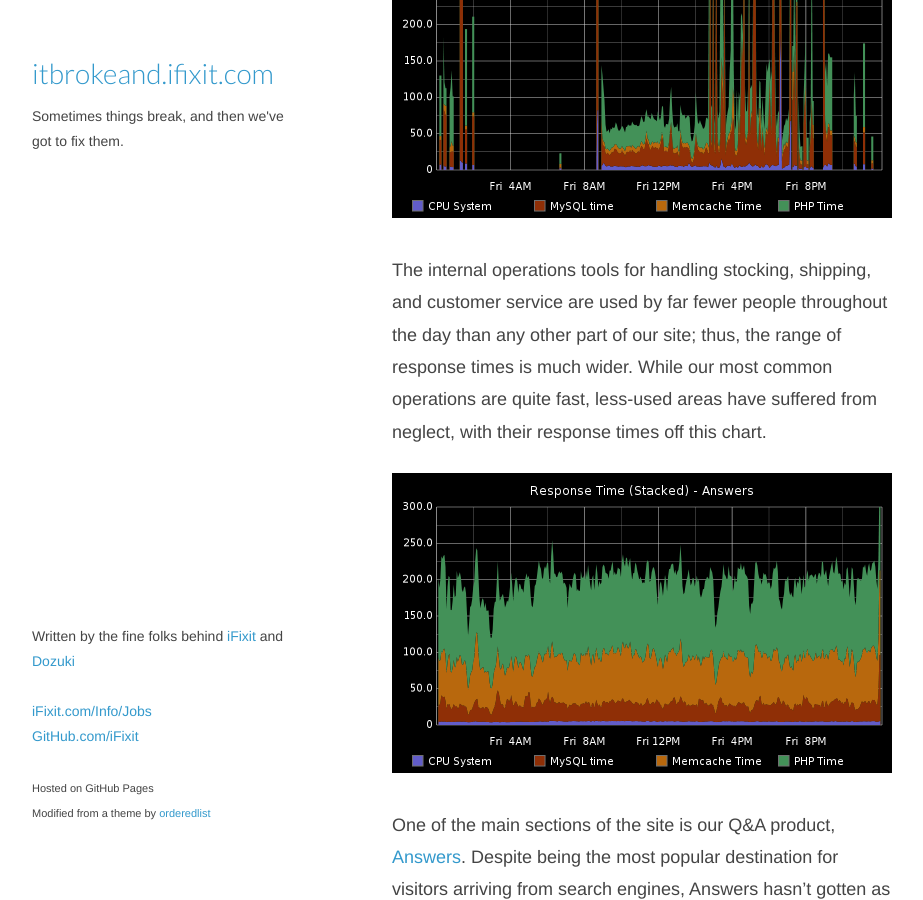
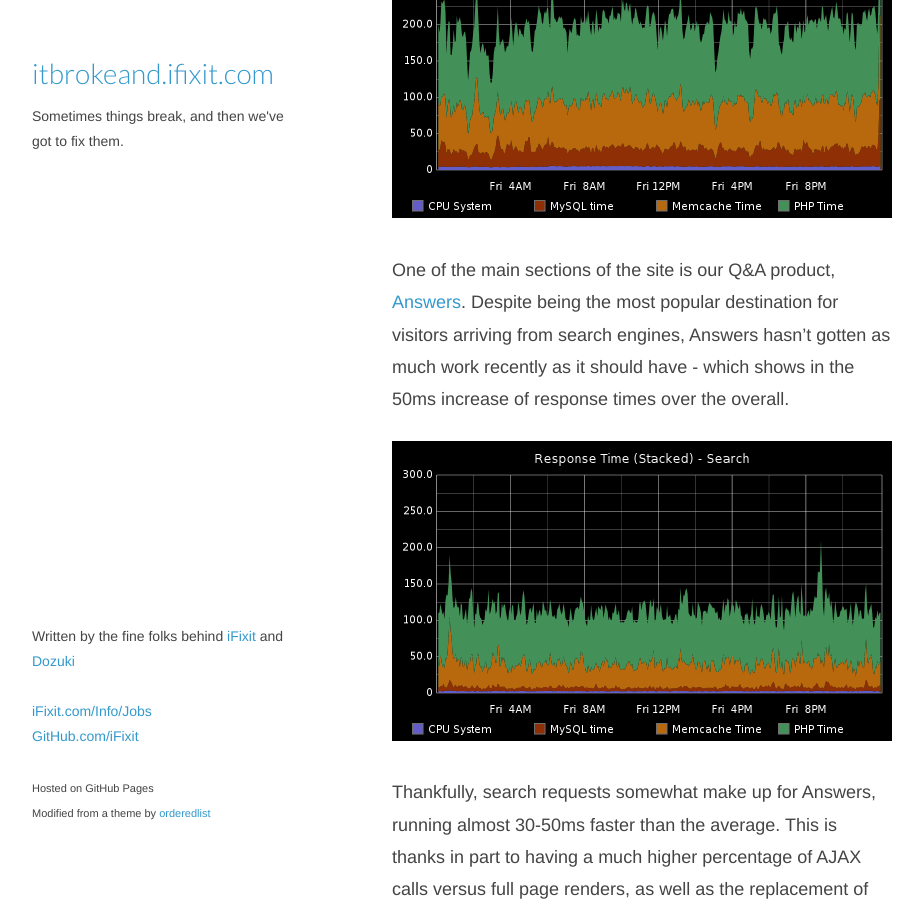
Before and after one commit to iFixit/itbrokeand.ifixit.com, a Jekyll site: the page built from _posts/2013-06-16-performance-report.md, in a window 1280 px wide and 900 px high, scrolled down 970 px. Shown: the whole window, without its empty margins (178-1101 px from the left). Built offline with Jekyll 4.4.1, drawn with Linux system fonts in a browser that asks for light colours; Markdown is read by kramdown in place of the engine named in the settings; comment, search, counter and statistics services are not loaded; some of the changed text lies outside the part shown.

Commit message:
Don't talk about Admin.
It's internal, and I guess we're trying to focus on more user-facing metrics.

```diff
--- a/_posts/2013-06-16-performance-report.md
+++ b/_posts/2013-06-16-performance-report.md
@@ -22,14 +22,6 @@ graphs of response times from last Friday, 2013-06-14.
 
 Our overall response times stay at the 150ms mark.  Not bad.
 
-![admin](/assets/2013-06-16-performance-report/admin.png)
-
-The internal operations tools for handling stocking, shipping, and customer
-service are used by far fewer people throughout the day than any other part of
-our site; thus, the range of response times is much wider.  While our most
-common operations are quite fast, less-used areas have suffered from neglect,
-with their response times off this chart.
-
 ![answers](/assets/2013-06-16-performance-report/answers.png)
 
 One of the main sections of the site is our Q&A product, [Answers].  Despite
```
Also changed, not shown: other parts of _posts/2013-06-16-performance-report.md (+0 -1 lines), assets/2013-06-16-performance-report/admin.png (deleted).
